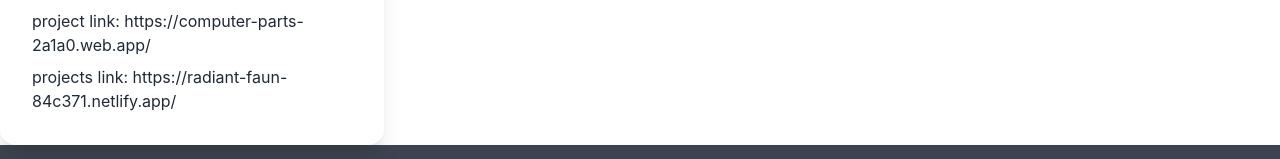
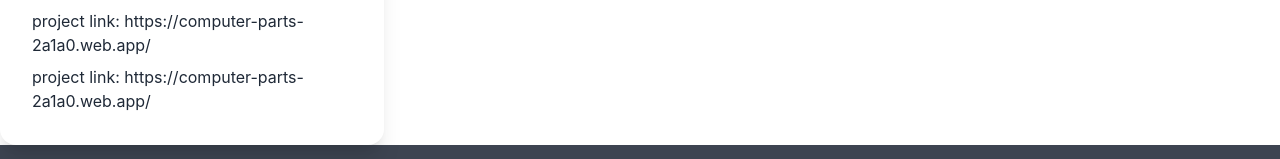
Before and after one commit to Hridoyshom/computer-parts, a React (Create React App) app: page /portfolio in a window 1280 px wide. Shown: the part 299-458 px from the top of the page. Built offline with nearby package versions, Linux system fonts and the light colour scheme; no server answers.

Commit message:
portfolio edited

```diff
--- a/src/Pages/MyPortfolio.js
+++ b/src/Pages/MyPortfolio.js
@@ -11,7 +11,8 @@ const MyPortfolio = () => {
                     <p>Skills as a developer: HTML,JAVASCRIPT,React,Nodejs,MongoDB </p>
                     <p>project link: https://computer-parts-2a1a0.web.app/</p>
                     <p><p>project link: https://computer-parts-2a1a0.web.app/</p></p>
-                    <p>projects link: https://radiant-faun-84c371.netlify.app/</p>
+                    <p><p>project link: https://computer-parts-2a1a0.web.app/</p></p>
+
 
                 </div>
             </div>
```
